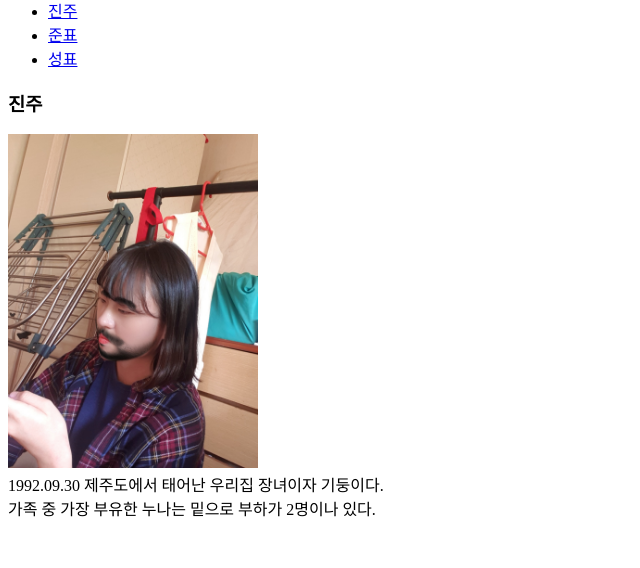
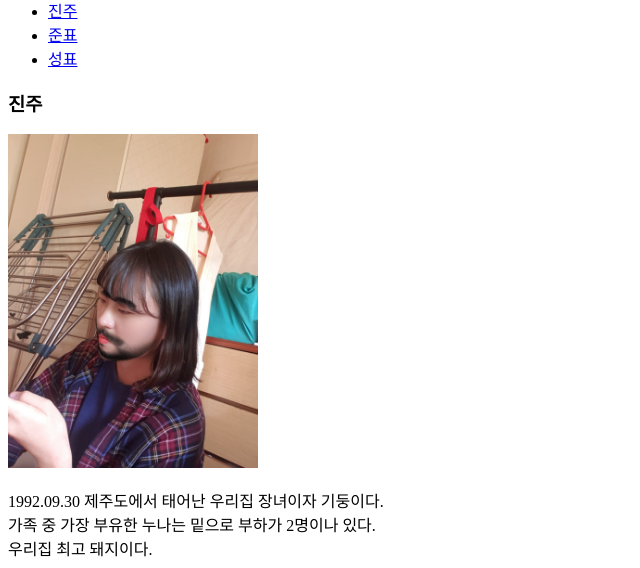
Before and after one commit to JunPyo-Park/web1, a plain HTML site: page 1.html in a window 1280 px wide. Shown: the part 466-1034 px from the top of the page, without its empty margins (0-640 px from the left). Before the commit the page ends 994 px from the top, so only its background shows below. Drawn offline with Linux system fonts and the light colour scheme.

Commit message:
연습 1

```diff
--- a/1.html
+++ b/1.html
@@ -14,8 +14,11 @@
     <li><a href="3.html">성표</a></li>
   </ul>
 <h3>진주</h3>
-<img src="진주.jpg" width="250"><br>
+<p>
+  <img src="진주.jpg" width="250"><br>
+</p>
 1992.09.30 제주도에서 태어난 우리집 장녀이자 기둥이다.<br>
-가족 중 가장 부유한 누나는 밑으로 부하가 2명이나 있다.
+가족 중 가장 부유한 누나는 밑으로 부하가 2명이나 있다.<br>
+우리집 최고 돼지이다.
   </body>
 </html>
```
Also changed, not shown: 3.html (+1 -1 lines).
